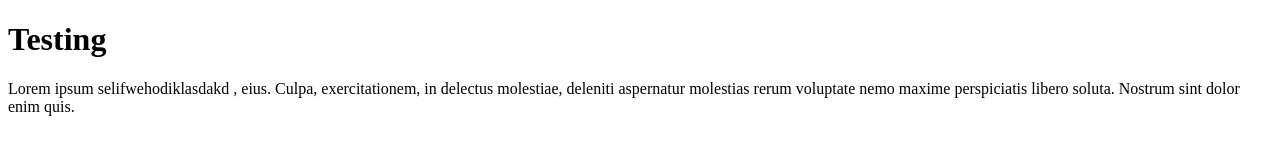
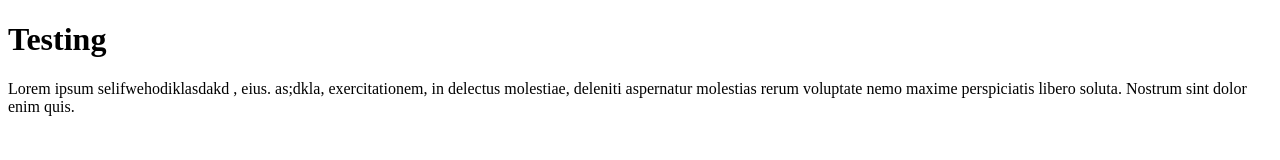
Before and after one commit to Noobi-Nobita/DemoRepo, a plain HTML site: page test.html in a window 1280 px wide. Drawn offline with Linux system fonts and the light colour scheme.

Commit message:
second branch creation

```diff
--- a/test.html
+++ b/test.html
@@ -7,6 +7,6 @@
 </head>
 <body>
     <h1>Testing</h1>
-    <p>Lorem ipsum selifwehodiklasdakd , eius. Culpa, exercitationem, in delectus molestiae, deleniti aspernatur molestias rerum voluptate nemo maxime perspiciatis libero soluta. Nostrum sint dolor enim quis.</p>
+    <p>Lorem ipsum selifwehodiklasdakd , eius. as;dkla, exercitationem, in delectus molestiae, deleniti aspernatur molestias rerum voluptate nemo maxime perspiciatis libero soluta. Nostrum sint dolor enim quis.</p>
 </body>
 </html>
```
